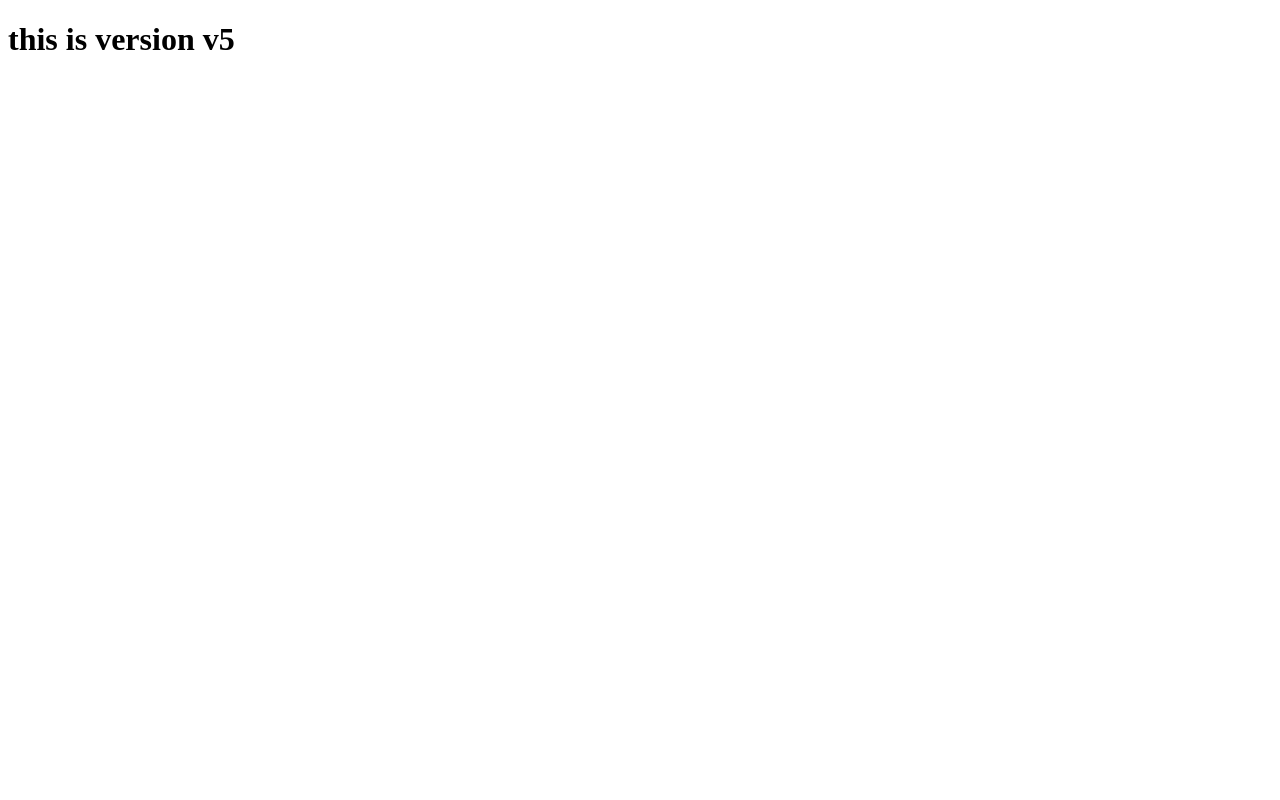
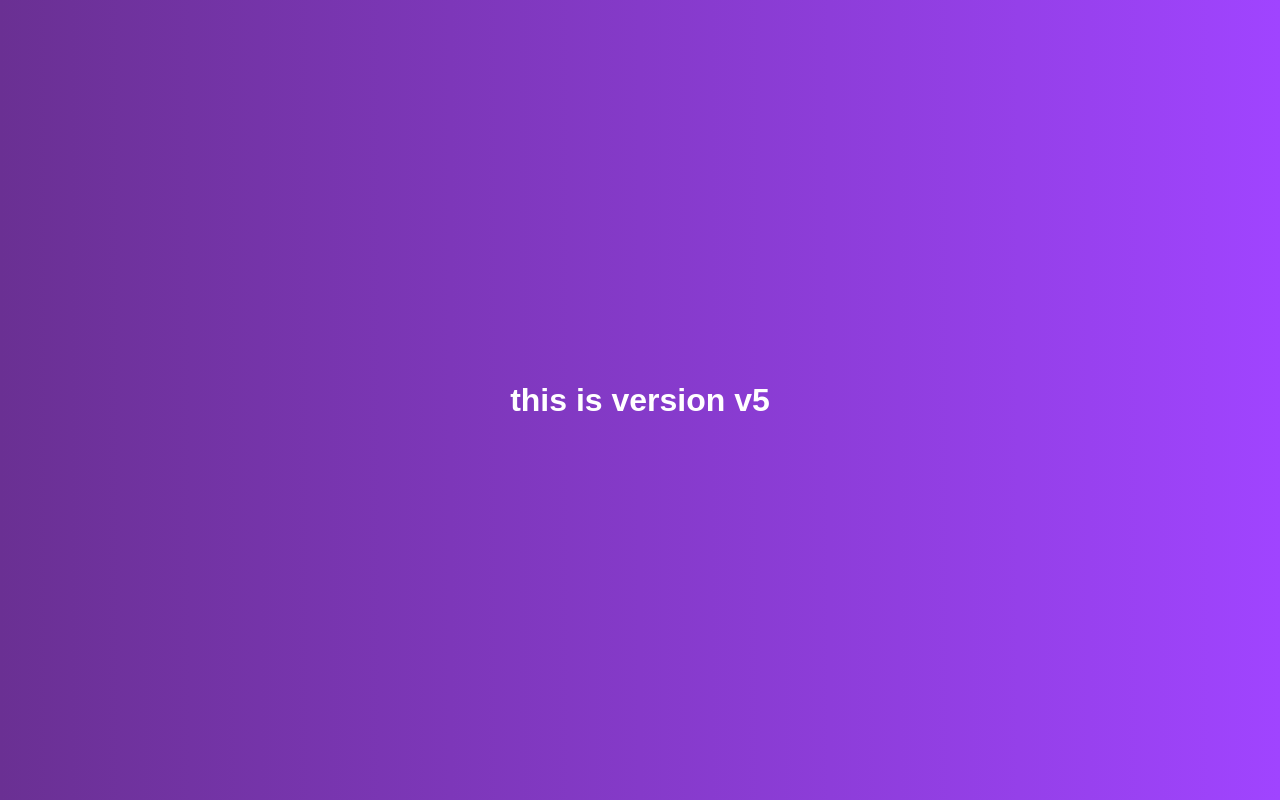
Before and after one commit to Aatifequbal/myrepo, a plain HTML site: page index.html in a window 1280 px wide. Drawn offline with Linux system fonts and the light colour scheme.

Commit message:
added dedign for website

```diff
--- a/index.html
+++ b/index.html
@@ -4,6 +4,7 @@
     <meta charset="UTF-8">
     <meta name="viewport" content="width=device-width, initial-scale=1.0">
     <title>Document</title>
+    <link rel="stylesheet" href="style.css">
 </head>
 <body>
     <h1>this is version v5</h1>
--- /dev/null
+++ b/style.css
@@ -0,0 +1,12 @@
+body{
+
+    background : linear-gradient(to right, #6a3093, #a044ff);
+    font-family: arial , sans-serif;
+    color: white;
+    margin: 0;
+    padding: 0;
+    display: flex;
+    justify-content: center;
+    align-items: center;
+    height: 100vh;
+}
```
